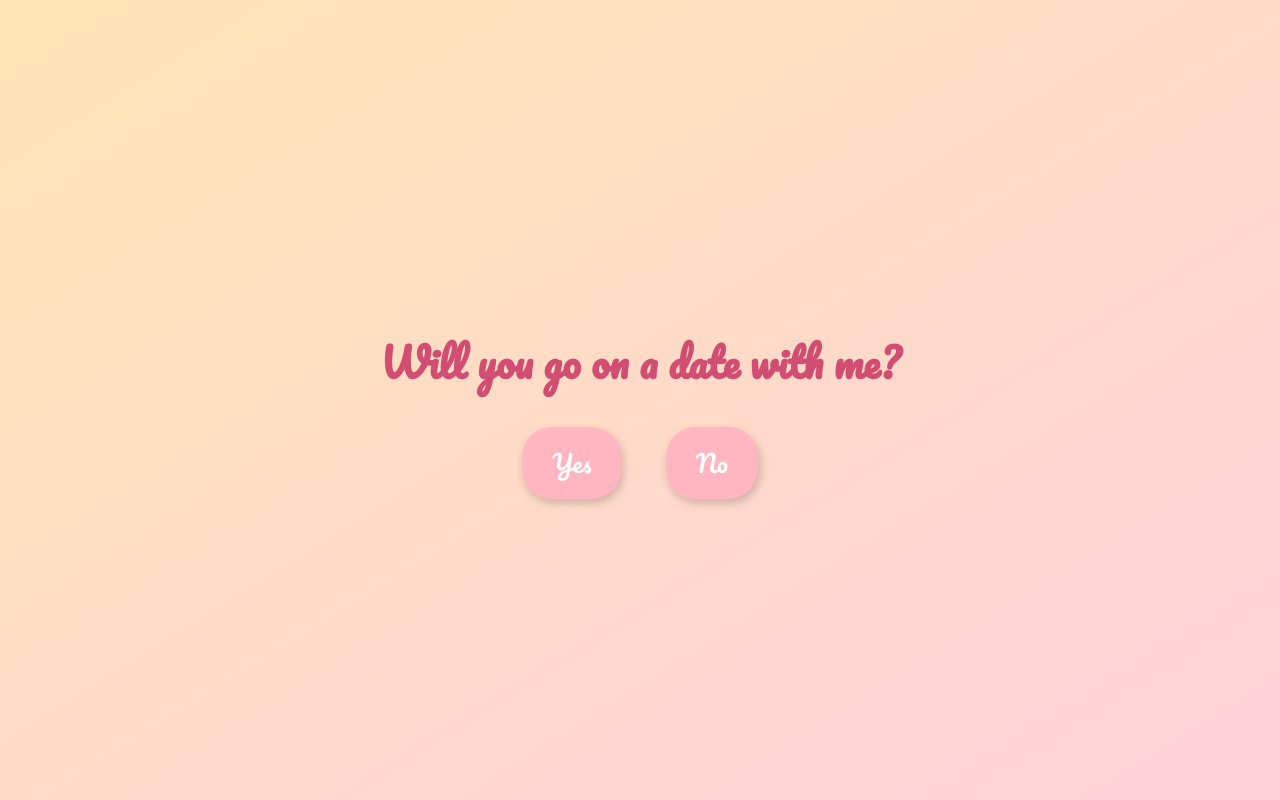
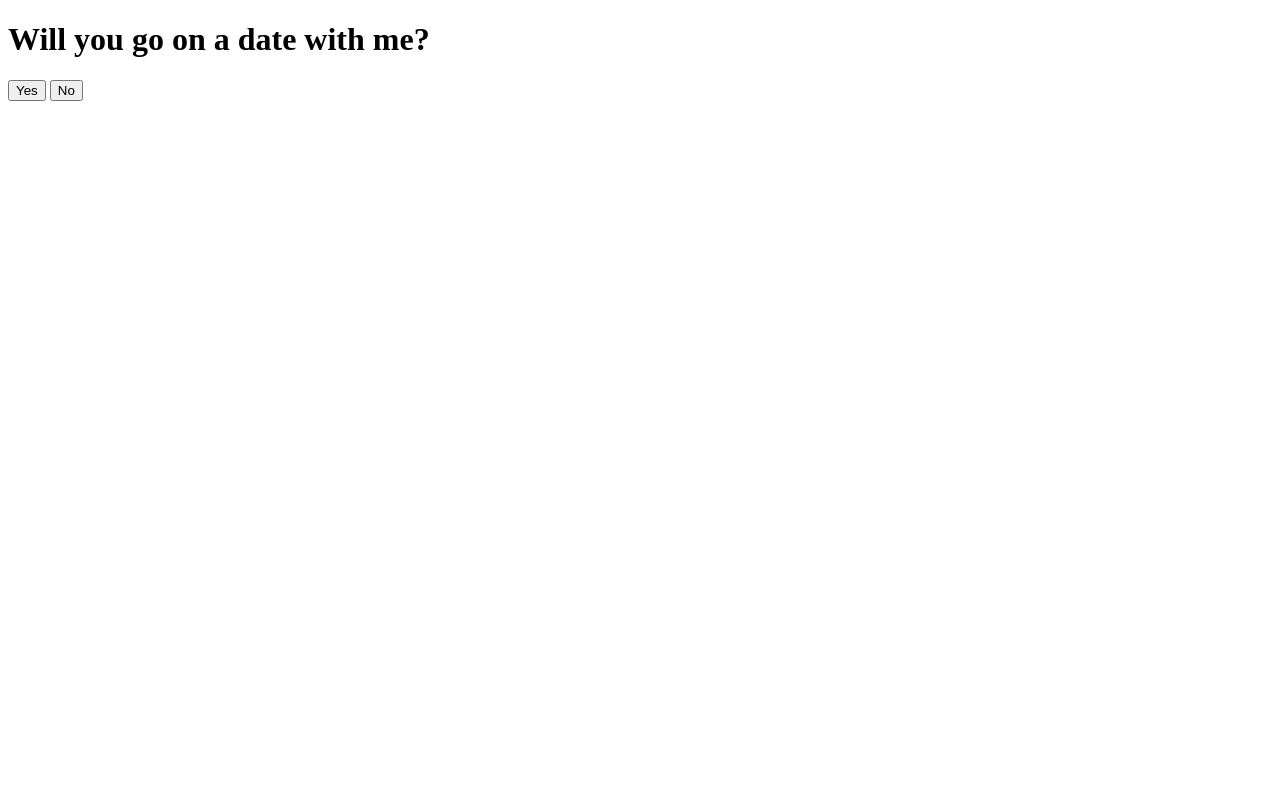
Before and after one commit to ITzRAHULLL/project-1.1, a plain HTML site: page index.html in a window 1280 px wide. Drawn offline with Linux system fonts and the light colour scheme.

Commit message:
Update style.css

```diff
--- a/style.css
+++ b/style.css
@@ -1,61 +1,31 @@
-body {
-  margin: 0;
-  font-family: 'Pacifico', cursive;
-  background: linear-gradient(to bottom right, #ffe5b4, #ffd1dc);
-  height: 100vh;
-  overflow: hidden;
-  display: flex;
-  justify-content: center;
-  align-items: center;
-  position: relative;
-}
+const noBtn = document.getElementById("noBtn");
+const yesBtn = document.getElementById("yesBtn");
+const boing = document.getElementById("boingSound");
 
-.content {
-  text-align: center;
-  z-index: 2;
-}
+let clickCount = 0;
 
-.question {
-  font-size: 2.5rem;
-  color: #d14e72;
-  animation: bounce 1s ease;
-}
+noBtn.addEventListener("mouseenter", () => {
+  clickCount++;
+  const maxX = window.innerWidth - noBtn.offsetWidth;
+  const maxY = window.innerHeight - noBtn.offsetHeight;
 
-@keyframes bounce {
-  0%   { transform: translateY(-20px); }
-  50%  { transform: translateY(10px); }
-  100% { transform: translateY(0); }
-}
+  const randomX = Math.random() * maxX;
+  const randomY = Math.random() * maxY;
 
-.buttons {
-  margin-top: 30px;
-}
+  noBtn.style.transition = "top 0.2s, left 0.2s, transform 0.2s";
+  noBtn.style.position = "fixed";
+  noBtn.style.left = `${randomX}px`;
+  noBtn.style.top = `${randomY}px`;
 
-button {
-  font-family: 'Pacifico', cursive;
-  font-size: 1.5rem;
-  margin: 0 20px;
-  padding: 15px 30px;
-  border: none;
-  border-radius: 30px;
-  background-color: #ffb6c1;
-  color: white;
-  box-shadow: 2px 4px 10px rgba(0,0,0,0.2);
-  cursor: pointer;
-  transition: all 0.3s ease;
-}
+  let scale = Math.max(0.6, 1 - clickCount * 0.05);
+  noBtn.style.transform = `scale(${scale})`;
 
-button:hover {
-  background-color: #ffa3b1;
-  transform: scale(1.05);
-}
+  if (boing) boing.play();
+});
 
-.heart-container::before {
-  content: '';
-  position: absolute;
-  width: 100%;
-  height: 100%;
-  background-size: cover;
-  opacity: 0.1;
-  z-index: 0;
-}
+yesBtn.addEventListener("click", () => {
+  document.querySelector(".content").style.opacity = "0";
+  setTimeout(() => {
+    window.location.href = "thankyou.html";
+  }, 800);
+});
```
